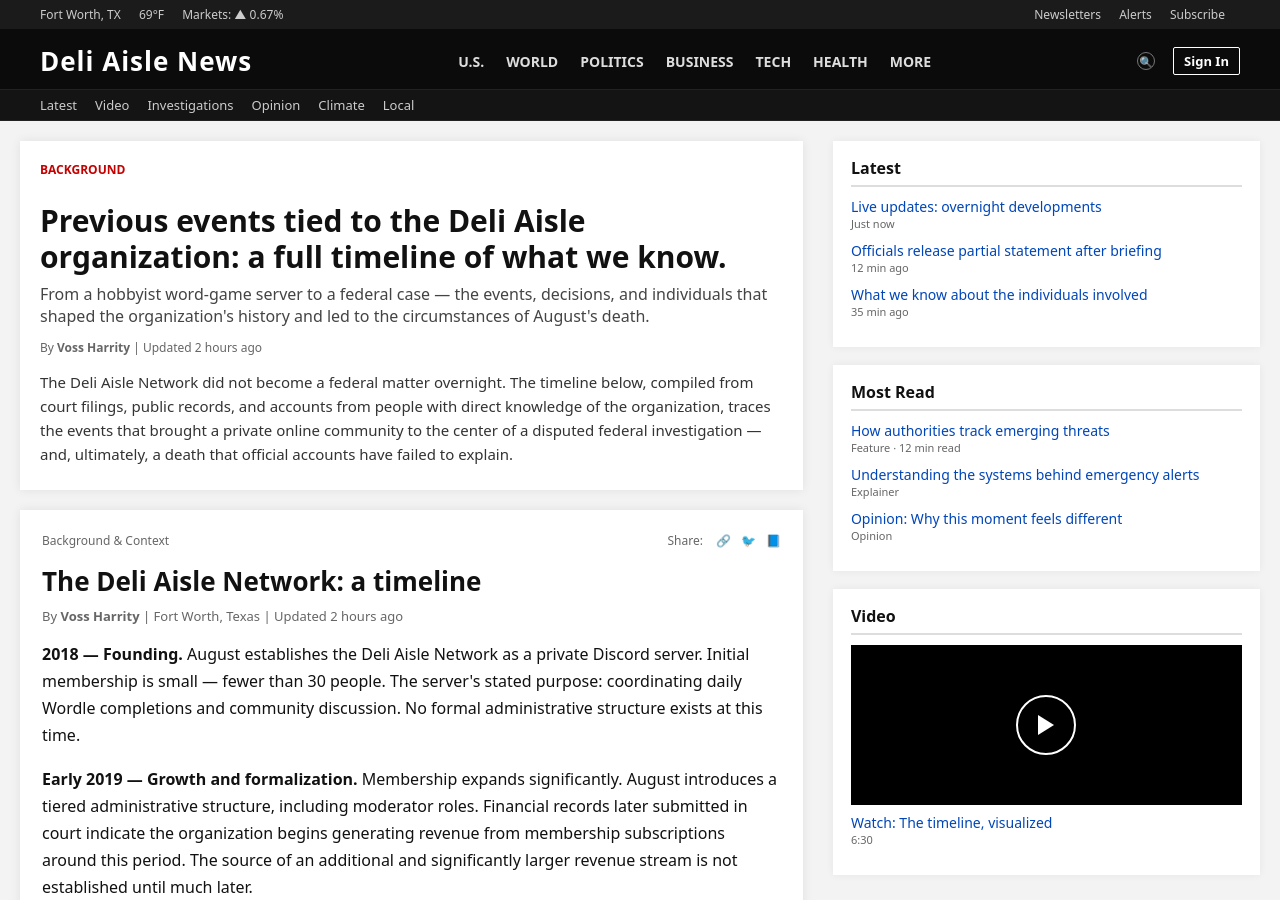
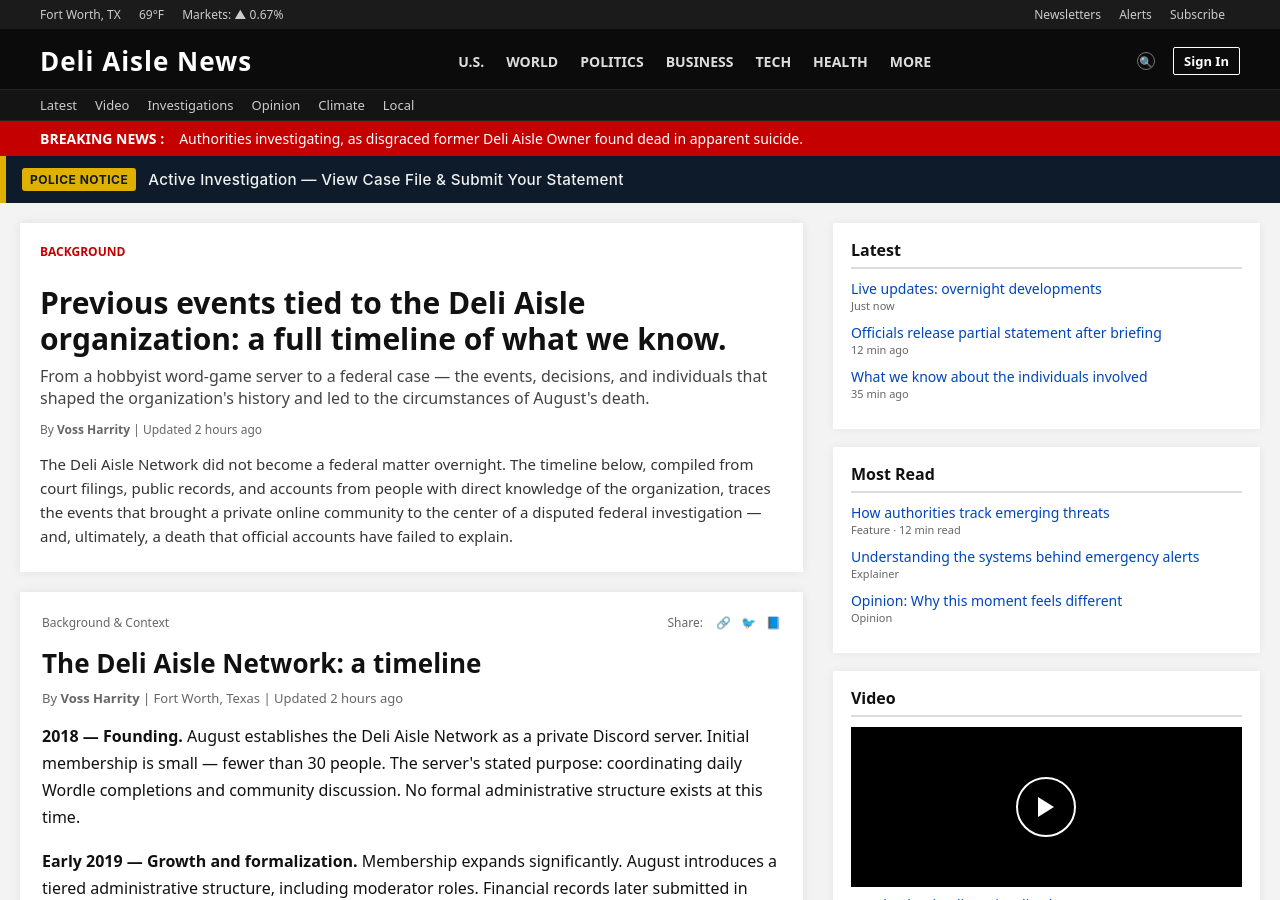
Before and after one commit to NotAnIronman/ARG, a Jekyll site: the page built from pages/background.html, in a window 1280 px wide and 900 px high. Built offline with Jekyll 4.4.1, drawn with Linux system fonts in a browser that asks for light colours.

Commit message:
Update background.html

```diff
--- a/pages/background.html
+++ b/pages/background.html
@@ -1,54 +1,9 @@
-<!DOCTYPE html>
-<html lang="en">
-<head>
-<meta charset="UTF-8">
-<meta name="viewport" content="width=device-width, initial-scale=1.0">
-<title>Deli Aisle News | Background: The Deli Aisle Organization</title>
-<link rel="stylesheet" href="styles.css">
-</head>
-<body>
-
-<!-- timeline sourced from court filings, public records, and three off-record sources -->
-<!-- entry for April 2019 flagged for review — cross-reference with about.html (krec employment gap) and saintiagoon preliminary inquiry footnote (indictment p.7) -->
-
-<div class="utility-bar">
-    <div class="utility-left">
-        <span>Fort Worth, TX</span>
-        <span>69°F</span>
-        <span>Markets: ▲ 0.67%</span>
-    </div>
-    <div class="utility-right">
-        <span>Newsletters</span>
-        <span>Alerts</span>
-        <span>Subscribe</span>
-    </div>
-</div>
-
-<div class="header">
-    <div class="logo">Deli Aisle News</div>
-    <nav class="primary-nav">
-        <a href="us.html">U.S.</a>
-        <a href="world.html">World</a>
-        <a href="politics.html">Politics</a>
-        <a href="business.html">Business</a>
-        <a href="tech.html">Tech</a>
-        <a href="health.html">Health</a>
-        <a href="more.html">More</a>
-    </nav>
-    <div class="header-actions">
-        <div class="search-icon">🔍</div>
-        <div class="signin">Sign In</div>
-    </div>
-</div>
-
-<div class="secondary-nav">
-    <a href="liveupdates.html">Latest</a>
-    <a href="soon.html">Video</a>
-    <a href="soon.html">Investigations</a>
-    <a href="opinion.html">Opinion</a>
-    <a href="soon.html">Climate</a>
-    <a href="local.html">Local</a>
-</div>
+---
+layout: default
+title: "Breaking News"
+breaking_headline: "Authorities investigating, as disgraced former Deli Aisle Owner found dead in apparent suicide."
+show_banner: true
+---
 
 <div class="page">
     <div>
@@ -140,16 +95,4 @@
         </section>
     </aside>
 </div>
-
-<footer class="footer">
-    <div class="footer-grid">
-        <div><h4>News</h4><a href="us.html">U.S.</a><a href="world.html">World</a><a href="politics.html">Politics</a><a href="local.html">Local</a></div>
-        <div><h4>Sections</h4><a href="business.html">Business</a><a href="tech.html">Tech</a><a href="health.html">Health</a><a href="soon.html">Climate</a></div>
-        <div><h4>About</h4><a href="about.html">About Us</a><a href="standards.html">Standards</a><a href="careers.html">Careers</a><a href="press.html">Press</a></div>
-        <div><h4>Contact</h4><a href="contact.html">Contact Us</a><a href="tip.html">Send a Tip</a><a href="corrections.html">Corrections</a><a href="privacy.html">Privacy</a></div>
-    </div>
-    <div class="footer-bottom">© 2026 Deli Aisle News Network. All rights reserved.</div>
-</footer>
-
-</body>
 </html>
```
